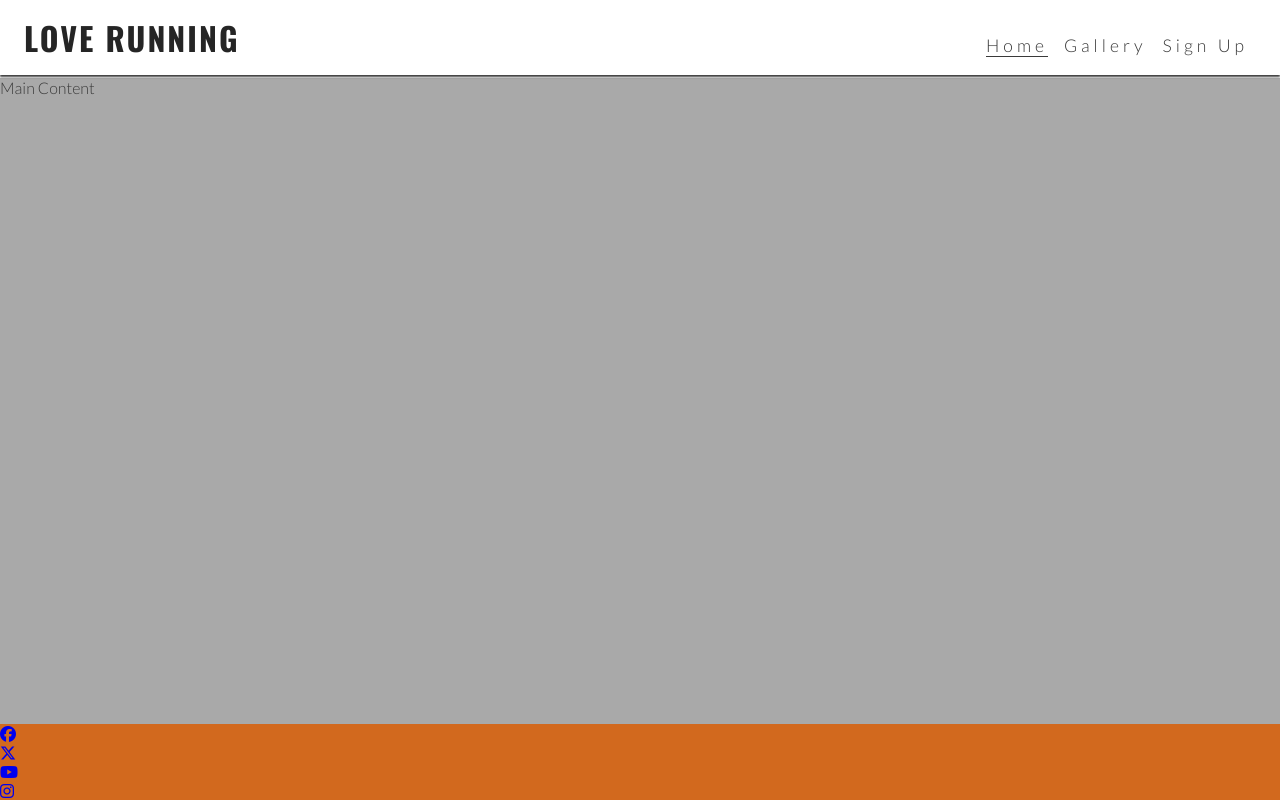
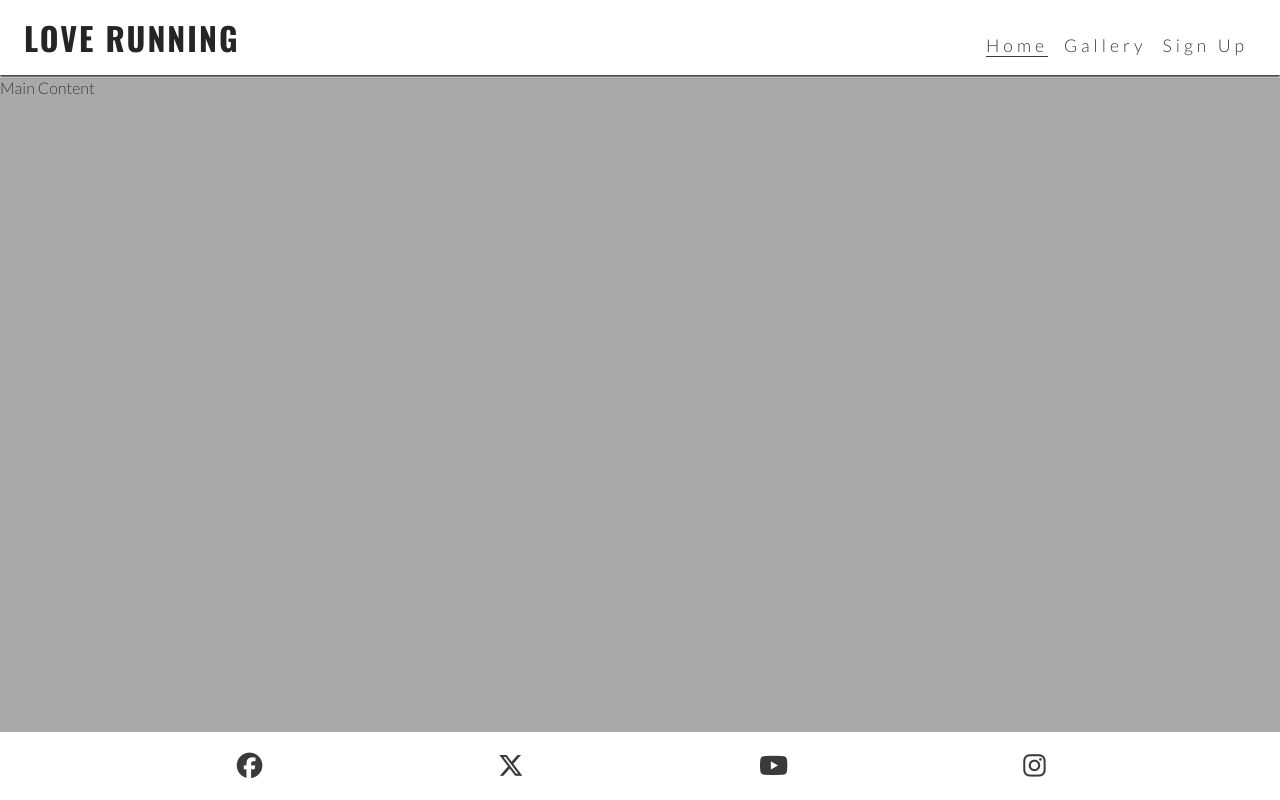
Before and after one commit to OmerGamil/love-running, a plain HTML site: page index.html in a window 1280 px wide. Drawn offline with nearby package versions, Linux system fonts and the light colour scheme.

Commit message:
refactor: Add styles to footer links

```diff
--- a/assets/css/style.css
+++ b/assets/css/style.css
@@ -79,9 +79,12 @@ nav {
 }
 
 .nav-toggle-label {
-    color: #252525;
     font-size: 2rem;
     font-weight: 700;
+}
+
+.nav-toggle-label i {
+    color: #252525;
 }
 
 /* Main Content */
@@ -92,8 +95,18 @@ main {
 }
 
 /* Footer */
-footer {
-    background-color: chocolate;
+#social-networks {
+    text-align: center;
+    padding: 20px 0;
+    display: flex;
+    justify-content: space-evenly;
+    list-style-type: none;
+}
+
+#social-networks i {
+    color: #3a3a3a;
+    font-size: 160%;
+    padding: 5%;
 }
 
 /* media query for larger devices */
--- a/index.html
+++ b/index.html
@@ -44,7 +44,7 @@
 
     <!-- Footer -->
     <footer>
-        <ul>
+        <ul id="social-networks">
             <li><a href="https://www.facebook.com" target="_blank" rel="noopener"
                     aria-label="Visit our Facebook page (opens in a new tap)"><i class="fa-brands fa-facebook"></i></a></li>
             <li><a href="https://www.x.com" target="_blank" rel="noopener"
```
